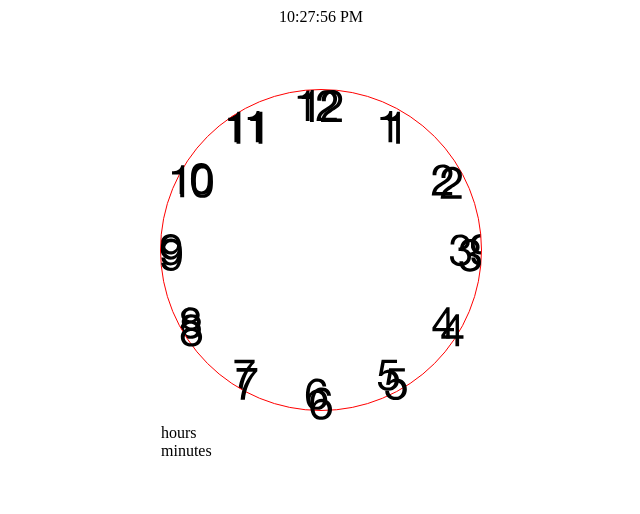
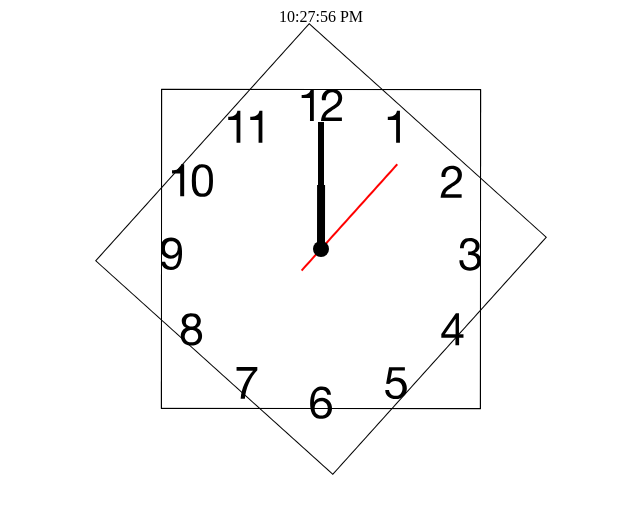
Before and after one commit to HiThereImCam/Clock, a React (Create React App) app: page / in a window 1280 px wide. Shown: the top 514 px of the page, without its empty margins (319-959 px from the left). Built offline with nearby package versions, Linux system fonts and the light colour scheme.

Commit message:
Added CSS so now the hands rotate.

```diff
--- a/src/App.js
+++ b/src/App.js
@@ -19,10 +19,10 @@ export default function App() {
       <div className="clock-container">
         <img src={Clock} />
         <div className="hours-container">
-          <div className="hours">hours</div>
+          <div className="hours"></div>
         </div>
         <div className="minutes-container">
-          <div className="minutes">minutes</div>
+          <div className="minutes"></div>
         </div>
         <div className="seconds-container">
           <div className="seconds"></div>
--- a/src/styles.css
+++ b/src/styles.css
@@ -6,11 +6,107 @@
 }
 
 .clock-container {
-  border: 1px solid red;
   height: 20em;
   width: 20em;
-  background-size: 88%;
   border-radius: 50%;
   margin-top: 5%;
-  background: url(ios_clock.svg);
+  position: relative;
 }
+
+/*
+  The hand center needs to be in the center
+
+  In CSS, ::after creates a pseudo-element that is the last child of the selected element.
+  It is often used to add cosmetic content to an element with the content property.
+  It is inline by default.
+
+  What is a pseudo-element?
+  keyword added to a selector
+  that lets you style a specific part of the selected element
+
+  What is pushing the center down?
+    - position relative in the clock-container helped
+
+  What is the relationship between positions relative/absolute?
+    -
+
+  What is the logical flow?
+    - I have used display flex
+*/
+
+.clock-container::after {
+  background: #000;
+  border-radius: 50%;
+  content: "";
+  left: 50%;
+  top: 50%;
+  transform: translate(-50%, -50%);
+  height: 5%;
+  width: 5%;
+  position: absolute;
+  z-index: 10;
+}
+
+.clock-container img {
+  z-index: -10000;
+}
+
+.seconds-container,
+.minutes-container,
+.hours-container {
+  position: absolute;
+  top: 0;
+  right: 0;
+  left: 0;
+  bottom: 0;
+  border: 1px solid black;
+}
+
+.hours {
+  background: #000;
+  height: 20%;
+  left: 48.75%;
+  position: absolute;
+  top: 30%;
+  width: 2.5%;
+  transform-origin: 50% 100%;
+}
+
+.minutes {
+  background: #000;
+  height: 40%;
+  left: 49%;
+  position: absolute;
+  top: 10%;
+  transform-origin: 50% 100%;
+  width: 2%;
+}
+
+.seconds {
+  background: red;
+  height: 45%;
+  left: 49.8%;
+  position: absolute;
+  top: 14%;
+  transform-origin: 50% 80%;
+  width: 0.5%;
+  z-index: 8;
+}
+
+@keyframes rotate {
+  100% {
+    transform: rotateZ(360deg);
+  }
+}
+
+.hours-container {
+  animation: rotate 43200s infinite linear;
+}
+
+.minutes-container {
+  animation: rotate 3600s infinite steps(60);
+}
+
+.seconds-container {
+  animation: rotate 60s infinite steps(60);
+}
```
